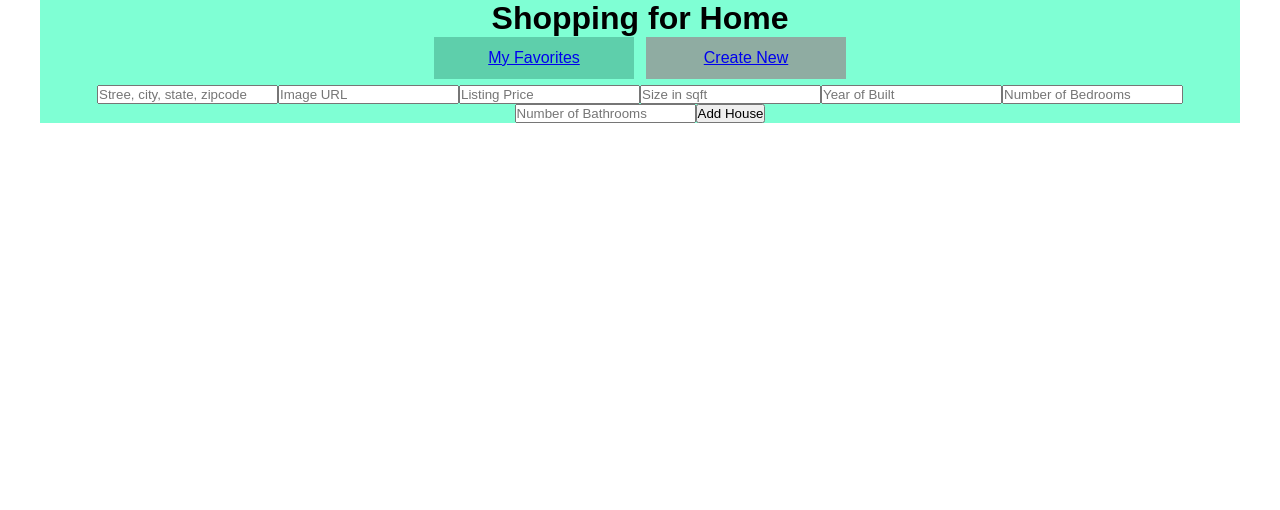
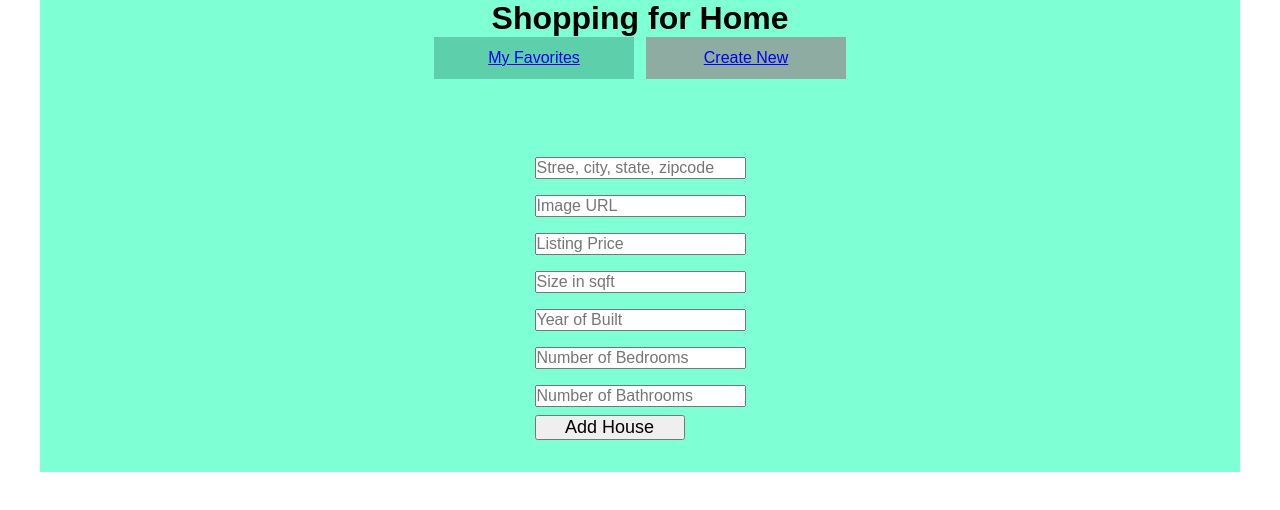
Before and after one commit to lerguan/flatiron-reactjs-frontend, a React (Create React App) app: page /new in a window 1280 px wide. Shown: the top 510 px of the page. Built offline with nearby package versions, Linux system fonts and the light colour scheme; data requests are answered from the project's data file.

Commit message:
adjust house-card style

```diff
--- a/db.json
+++ b/db.json
@@ -49,6 +49,16 @@
       "size": 1611,
       "bedrooms": 3,
       "bathrooms": 3
+    },
+    {
+      "address": "19812 SE Lacy Way, camas, WA, 98607",
+      "image": "https://vignette.wikia.nocookie.net/p__/images/8/88/Jessie_Toy_Story_3.png/revision/latest?cb=20161023024601&path-prefix=protagonist",
+      "price": "700000",
+      "year": "2000",
+      "bedrooms": "5",
+      "bathrooms": "3.5",
+      "size": "2500",
+      "id": 7
     }
   ]
 }
--- a/src/index.css
+++ b/src/index.css
@@ -20,10 +20,11 @@ code {
 .house-card {
   margin: 1rem;
   text-align: center;
+  display: inline-table;
 }
 
 .house-card img {
-  height: 200px;
+  height: 180px;
   width: auto;
 }
 
@@ -43,3 +44,24 @@ code {
   font-family: Arial, Helvetica, sans-serif;
   box-sizing: border-box;
 }
+
+.new-house-info {
+  padding: 2rem 1rem;
+  margin: 2rem 0;
+}
+
+.new-house-info form {
+  display: grid;
+  justify-content: center;
+}
+
+.new-house-info input {
+  margin: 0.5rem 0;
+  font-size: medium;
+  text-align: left;
+}
+
+.new-house-info button {
+  width: 150px;
+  font-size: large;
+}
```
